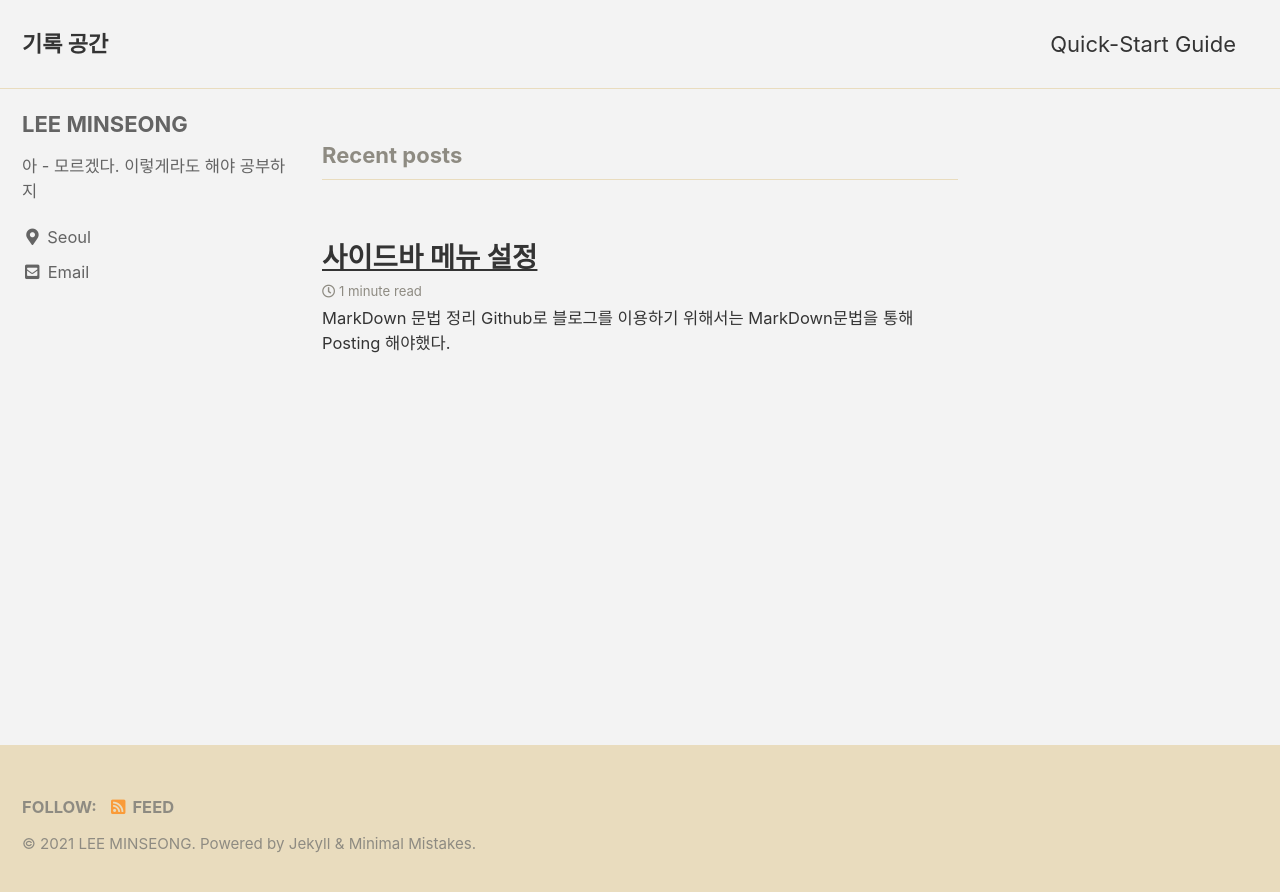
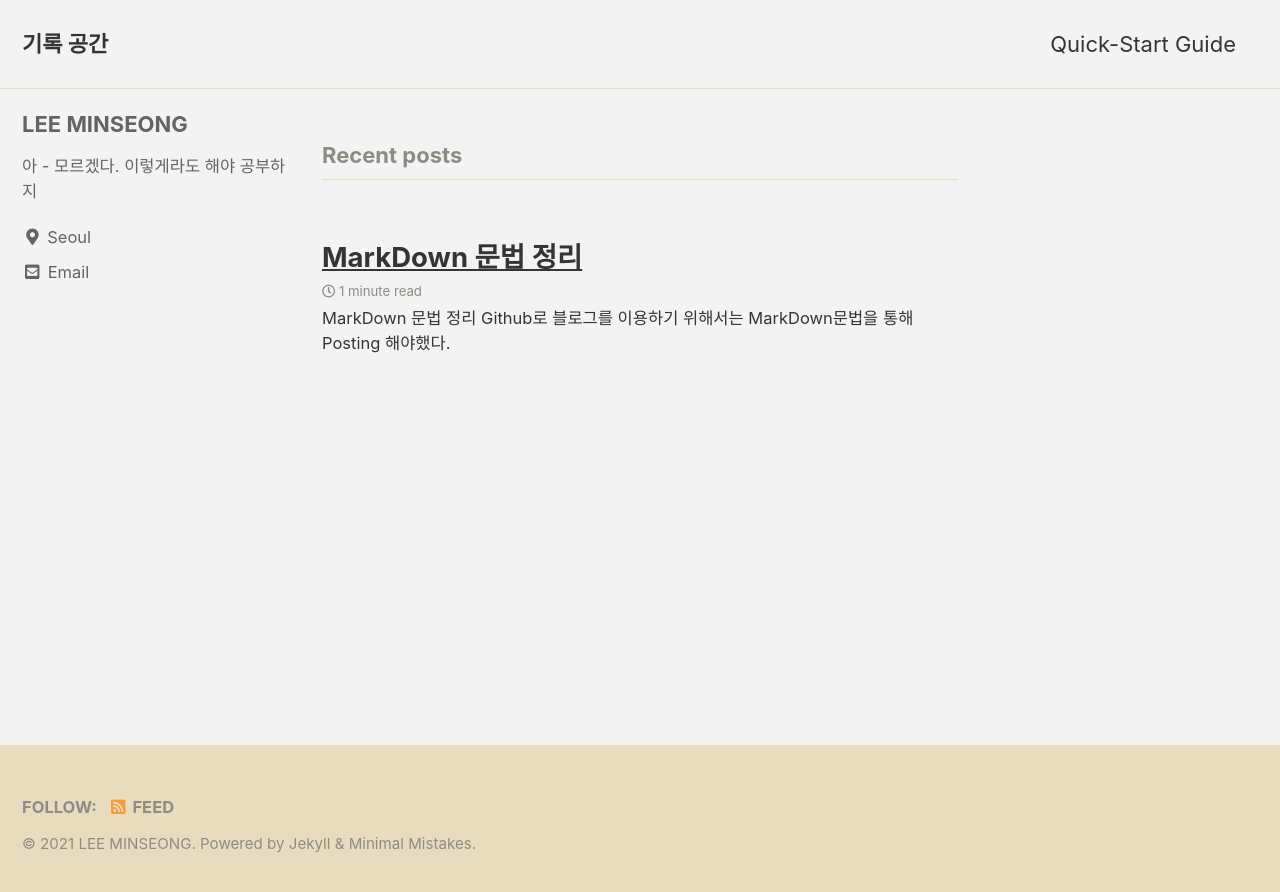
Before and after one commit to lemzea/lemzea.github.io, a Jekyll site: the page built from index.html, in a window 1280 px wide. Shown: the top 892 px of the page. Built offline with Jekyll 4.4.1, drawn with Linux system fonts in a browser that asks for light colours; cached includes are drawn as plain includes; the list of posts is cut into pages by our own code.

Commit message:
modi MarkDown

```diff
--- a/_posts/2021-11-24-first-post.md
+++ b/_posts/2021-11-24-first-post.md
@@ -1,6 +1,6 @@
 ---
 layout: single
-title:  "사이드바 메뉴 설정"
+title:  "MarkDown 문법 정리"
 folder: "k8s"
 categories:
   - k8s
@@ -23,7 +23,7 @@ Github로 블로그를 이용하기 위해서는 MarkDown문법을 통해 Postin
 
 익숙치 않은 MarkDown으로 작성하는 MarkDown 문법 정리 해보려고한다.
 ## MarkDown 개요
-![MarkDown](https://heropy.blog/css/images/vendor_icons/markdown.png)
+![MarkDown](https://heropy.blog/css/images/vendor_icons/markdown.png)<br>
 MarkDown은 일반 텍스트 기반의 경량 마크업 언어이며, 읽기 쉽고 쓰기 쉬운 것이 특징이다.
 
 ## MarkDown의 장점
```
